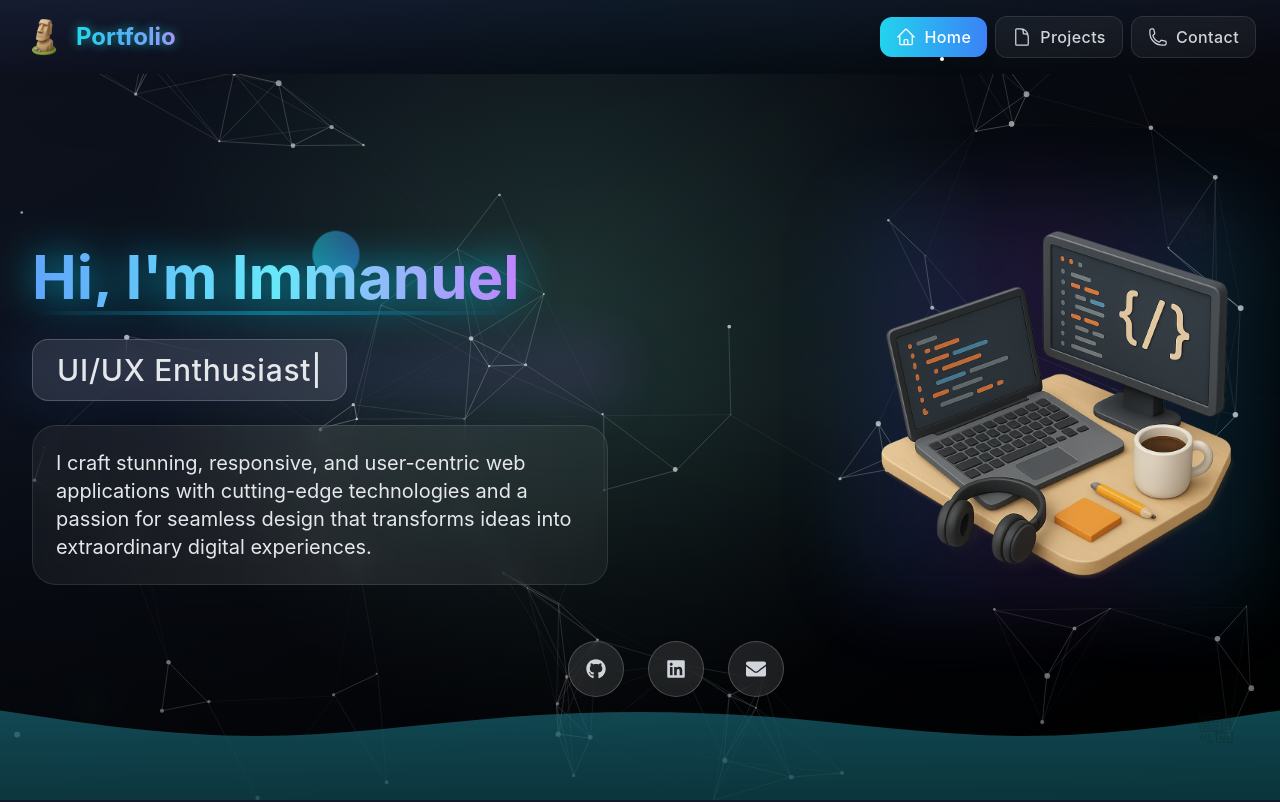
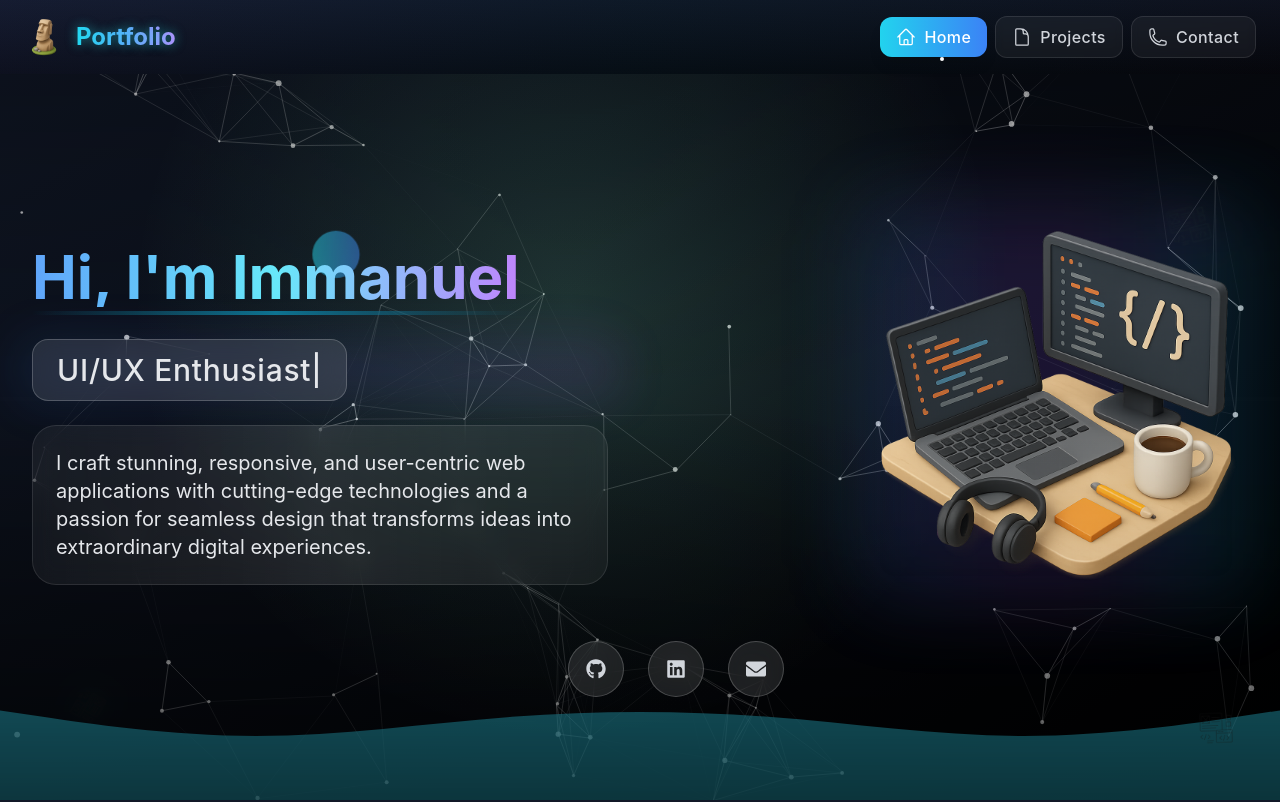
Before and after one commit to ImmanuelJoya/Portfolio_, a React (Vite) app: page / in a window 1280 px wide. Shown: the top 802 px of the page. Built offline with nearby package versions, Linux system fonts and the light colour scheme.

Commit message:
font update

```diff
--- a/src/pages/Home.jsx
+++ b/src/pages/Home.jsx
@@ -191,7 +191,7 @@ const Home = () => {
                   variants={childVariants}
                   transition={{ duration: 1.2 }}
                   style={{
-                    filter: "drop-shadow(0 0 20px rgba(0,212,255,0.8))"
+                    filter: ""
                   }}
                 >
                   <motion.span
```
